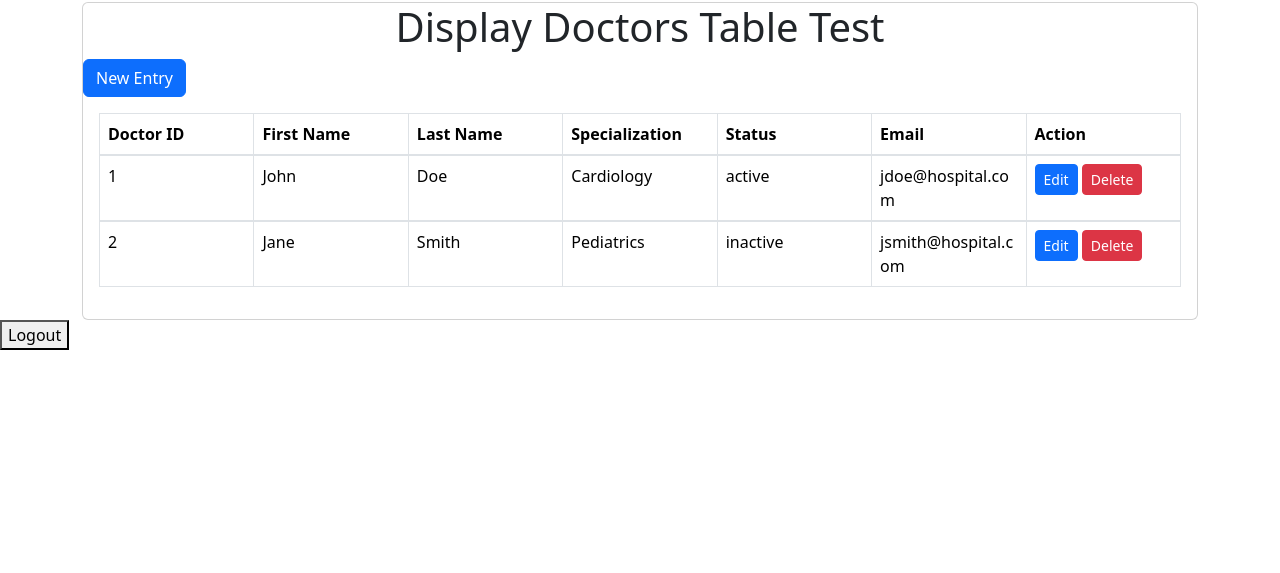
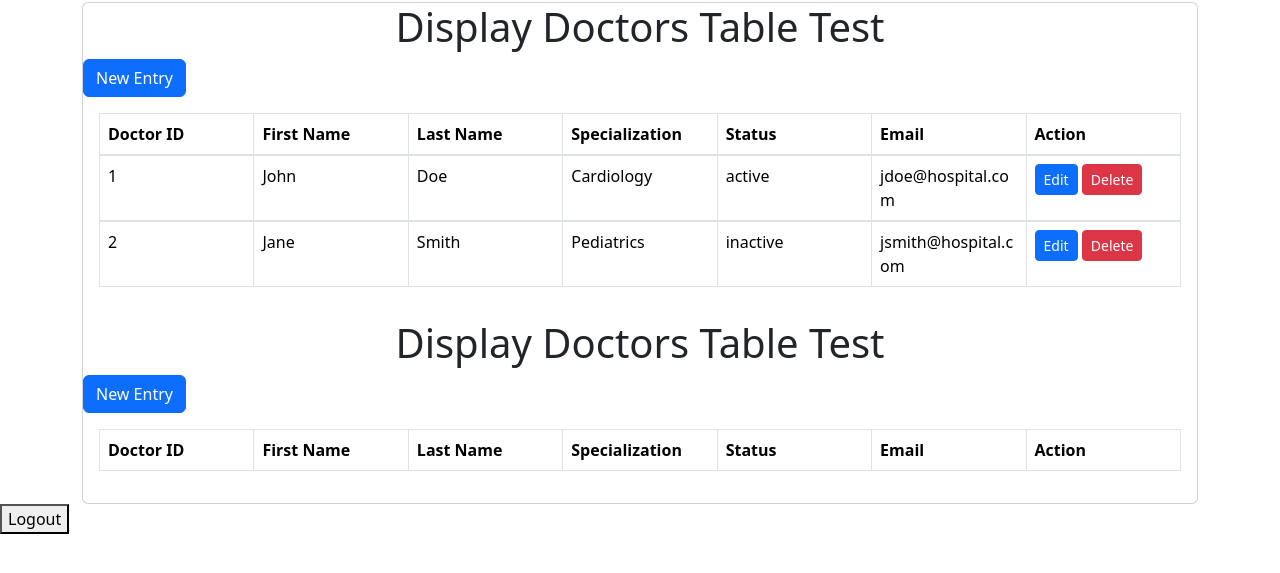
Before and after one commit to BrahmantyaWardhana/DBWebApp, a PHP site: page /admin-view.php in a window 1280 px wide. Shown: the part 46-619 px from the top of the page. Run offline with PHP 8.4, Linux system fonts and the light colour scheme; the visitor is signed in with stand-in values (Sample User, id 1); data comes from the database, SQL or seed files in the repository; lists and menus that the app fills with data are empty.

Commit message:
test multiple view

```diff
--- a/admin-view.php
+++ b/admin-view.php
@@ -75,6 +75,44 @@ $doctor = mysqli_query($con,$query);
                             </table>
                         </div>
                         <!-- End of Doctor view -->
+                        <!-- Start of Doctor view -->
+                        <div class="card-reader">
+                            <h2 class="display-6 text-center">Display Doctors Table Test</h2>
+                            <a class="btn btn-primary" href="admin-doctorAdd.php" role="button">New Entry</a>
+                            <br>
+                        </div>
+                        <div class="card-body">
+                            <table class="table table-bordered">
+                                <thead>
+                                    <tr>
+                                        <th> Doctor ID </th>
+                                        <th> First Name </th>
+                                        <th> Last Name </th>
+                                        <th> Specialization </th>
+                                        <th> Status </th>
+                                        <th> Email </th>
+                                        <th> Action</th>
+                                    </tr>
+                                </thead>
+                                <tbody>
+                                    <?php while ($row = mysqli_fetch_assoc($doctor)) { ?>
+                                    <tr>
+                                        <td><?php echo $row['doctorID']; ?></td>
+                                        <td><?php echo $row['firstName']; ?></td>
+                                        <td><?php echo $row['lastName']; ?></td>
+                                        <td><?php echo $row['specialization']; ?></td>
+                                        <td><?php echo $row['status']; ?></td>
+                                        <td><?php echo $row['email']; ?></td>
+                                        <td>
+                                            <a class="btn btn-primary btn-sm" href="admin-doctorUpdt.php?id=<?php echo $row['doctorID']; ?>">Edit</a>
+                                            <a class="btn btn-danger btn-sm" href="admin-doctorDel.php?id=<?php echo $row['doctorID']; ?>">Delete</a>
+                                        </td>
+                                    </tr>
+                                    <?php } ?>
+                                </tbody>
+                            </table>
+                        </div>
+                        <!-- End of Doctor view -->
                     </div>
                 </div>
             </div>
```
